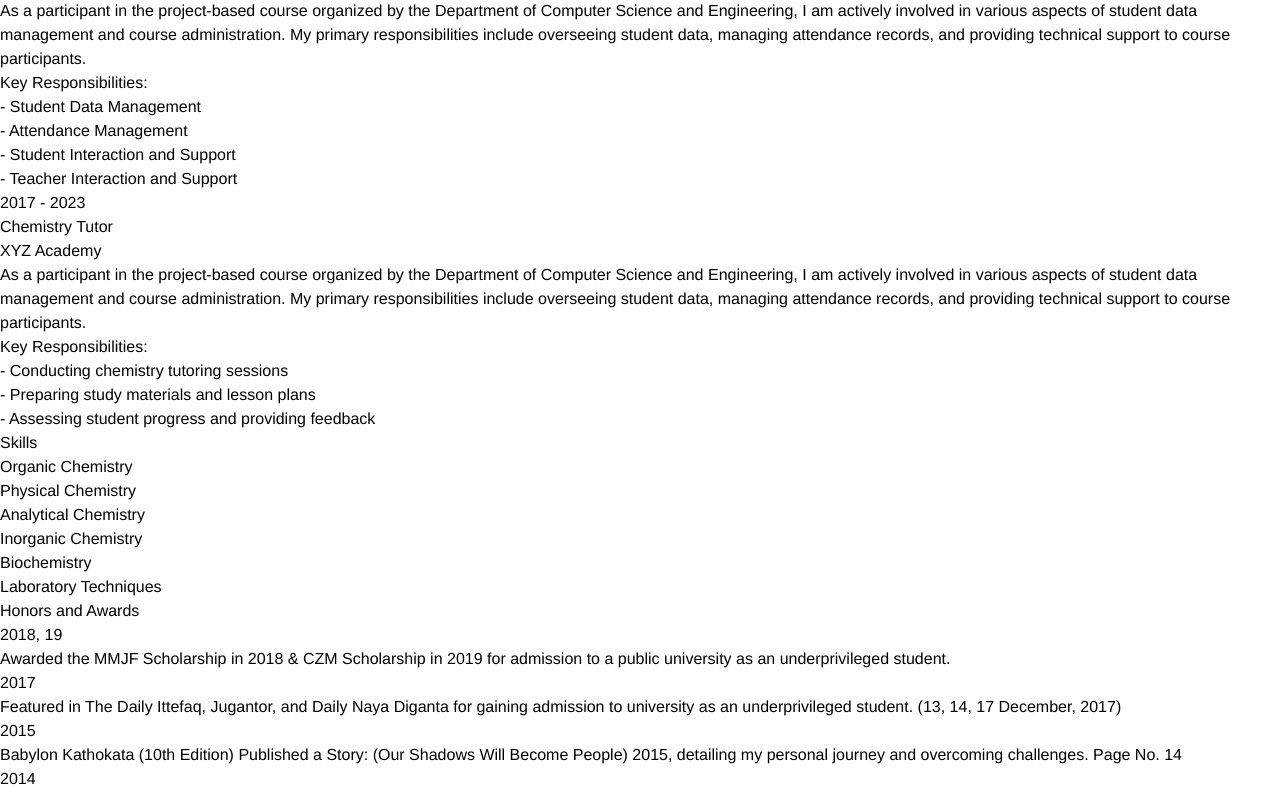
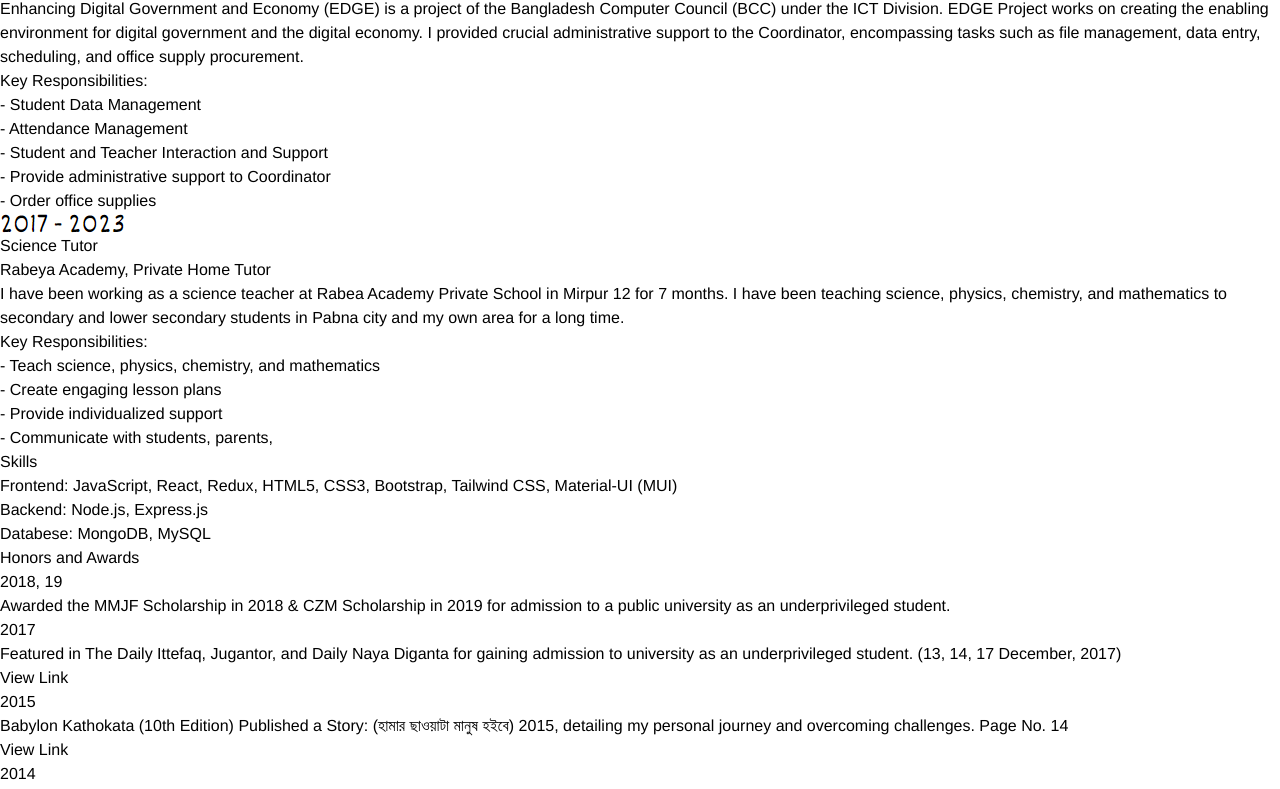
Before and after one commit to codebymojnu/mojnu-portfolio, a React (Vite) app: page / in a window 1280 px wide. Shown: the part 2670-3459 px from the top of the page. Built offline with nearby package versions, Linux system fonts and the light colour scheme; a web font is replaced by a local one.

Commit message:
skill and honor section update

```diff
--- a/src/App.jsx
+++ b/src/App.jsx
@@ -13,7 +13,7 @@
     >
       <Router>
         <Navbar />
-        <div className="container mx-auto p-4 w-full md:max-w-4xl  m-2  md:p-8 border border-gray-300 rounded-lg shadow-md">
+        <div className="container mx-auto p-4 w-full md:max-w-4xl  m-2 mt-0 md:p-8 shadow-xs">
           <Routes>
             <Route path="/" element={<Home />} />
           </Routes>
--- a/src/components/HomePage/FirstSection.jsx
+++ b/src/components/HomePage/FirstSection.jsx
@@ -9,7 +9,7 @@
 
 function FirstSection() {
   return (
-    <section className="py-4">
+    <section className="py-4 mb-4">
       <div className="container mx-auto px-4">
         <div className="flex flex-col items-center">
           <div className="w-48 h-48 rounded-full overflow-hidden">
@@ -21,7 +21,7 @@
           </div>
           <img src="/name.png" alt="mojnu" />
 
-          <p className="text-2xl font-bold mb-4">
+          <p className="text-2xl mb-4">
             <Typewriter
               options={{
                 strings: [
--- a/src/components/HomePage/HonorsAndAwardSection.jsx
+++ b/src/components/HomePage/HonorsAndAwardSection.jsx
@@ -4,31 +4,37 @@
       year: "2018, 19",
       award:
         "Awarded the MMJF Scholarship in 2018 & CZM Scholarship in 2019 for admission to a public university as an underprivileged student.",
+      link: "",
     },
     {
       year: "2017",
       award:
         "Featured in The Daily Ittefaq, Jugantor, and Daily Naya Diganta for gaining admission to university as an underprivileged student. (13, 14, 17 December, 2017)",
+      link: "https://www.ittefaq.com.bd/450373/মজনু-কী-পাবেন-স্বপ্নপূরণ-করতে",
     },
     {
       year: "2015",
       award:
-        "Babylon Kathokata (10th Edition) Published a Story: (Our Shadows Will Become People) 2015, detailing my personal journey and overcoming challenges. Page No. 14",
+        "Babylon Kathokata (10th Edition) Published a Story: (হামার ছাওয়াটা মানুষ হইবে) 2015, detailing my personal journey and overcoming challenges. Page No. 14",
+      link: "https://babylonkathokata.com/2015/12/15/ব্যাবিলন-কথকতা-১০ম-সংখ্য/",
     },
     {
       year: "2014",
       award:
         "Featured on Jugantor, and Uttor Bangla newspaper for great academic performance despite initial challenges. (21 May, 2014)",
+      link: "https://www.uttorbangla.com/33149",
     },
     {
       year: "2014",
       award:
         "Honored for being a poor but brilliant student by DBBL, IBBL, Babylon Group for achieving GPA: 5.00 (All Subjects)",
+      link: "",
     },
     {
       year: "2008",
       award:
         "Merit Scholarship of Bangladesh Primary Level Scholarship Examination.",
+      link: "",
     },
     // Add more honors and awards entries as needed
   ];
@@ -46,6 +52,14 @@
                 <p className="mr-4">{item.year}</p>
                 <div>
                   <p>{item.award}</p>
+                  {item.link && (
+                    <a
+                      href={item.link}
+                      className="text-blue-500 hover:underline"
+                    >
+                      View Link
+                    </a>
+                  )}
                 </div>
               </div>
             ))}
--- a/src/components/HomePage/SkillsSection.jsx
+++ b/src/components/HomePage/SkillsSection.jsx
@@ -1,13 +1,18 @@
 export default function SkillsSection() {
-  const skills = [
-    "Organic Chemistry",
-    "Physical Chemistry",
-    "Analytical Chemistry",
-    "Inorganic Chemistry",
-    "Biochemistry",
-    "Laboratory Techniques",
-    // Add more skills as needed
+  const frontendSkills = [
+    "JavaScript",
+    "React",
+    "Redux",
+    "HTML5",
+    "CSS3",
+    "Bootstrap",
+    "Tailwind CSS",
+    "Material-UI (MUI)",
   ];
+
+  const backendSkills = ["Node.js", "Express.js"];
+
+  const databaseSkills = ["MongoDB", "MySQL"];
 
   return (
     <section className="">
@@ -16,14 +21,26 @@
           <h2 className="text-xl font-bold mb-4 pb-2 border-b border-gray-300">
             Skills
           </h2>
-          <div className="container mx-auto w-100">
-            <ul className="list-disc list-inside">
-              {skills.map((skill, index) => (
-                <li key={index} className="mb-2">
-                  {skill}
-                </li>
-              ))}
-            </ul>
+          <div className="grid grid-cols-3 gap-4 content-stetch">
+            <div className="mb-4">
+              <p>
+                <span className="font-bold">Frontend: </span>
+                {frontendSkills.join(", ")}
+              </p>
+            </div>
+
+            <div className="mb-4">
+              <p>
+                <span className="font-bold">Backend: </span>
+                {backendSkills.join(", ")}
+              </p>
+            </div>
+            <div className="mb-4">
+              <p>
+                <span className="font-bold">Databese: </span>
+                {databaseSkills.join(", ")}
+              </p>
+            </div>
           </div>
         </div>
       </div>
--- a/src/components/HomePage/WorkExperienceSection.jsx
+++ b/src/components/HomePage/WorkExperienceSection.jsx
@@ -1,28 +1,30 @@
 export default function WorkExperienceSection() {
   const workExperience = [
     {
-      year: "2024 - Present",
-      position: "Office Assistant",
-      institution: "PUST EDGE Project, Department of CSE",
+      year: "/workYear1.PNG",
+      position: "Office Staff",
+      institution: "EDGE Project, Department of CSE, PUST",
       description:
-        "As a participant in the project-based course organized by the Department of Computer Science and Engineering, I am actively involved in various aspects of student data management and course administration. My primary responsibilities include overseeing student data, managing attendance records, and providing technical support to course participants.",
+        "Enhancing Digital Government and Economy (EDGE) is a project of the Bangladesh Computer Council (BCC) under the ICT Division. EDGE Project works on creating the enabling environment for digital government and the digital economy. I provided crucial administrative support to the Coordinator, encompassing tasks such as file management, data entry, scheduling, and office supply procurement. ",
       responsibilities: [
         "Student Data Management",
         "Attendance Management",
-        "Student Interaction and Support",
-        "Teacher Interaction and Support",
+        "Student and Teacher Interaction and Support",
+        "Provide administrative support to Coordinator",
+        "Order office supplies",
       ],
     },
     {
-      year: "2017 - 2023",
-      position: "Chemistry Tutor",
-      institution: "XYZ Academy",
+      year: "/workYear2.PNG",
+      position: "Science Tutor",
+      institution: "Rabeya Academy, Private Home Tutor",
       description:
-        "As a participant in the project-based course organized by the Department of Computer Science and Engineering, I am actively involved in various aspects of student data management and course administration. My primary responsibilities include overseeing student data, managing attendance records, and providing technical support to course participants.",
+        "I have been working as a science teacher at Rabea Academy Private School in Mirpur 12 for 7 months. I have been teaching science, physics, chemistry, and mathematics to secondary and lower secondary students in Pabna city and my own area for a long time.",
       responsibilities: [
-        "Conducting chemistry tutoring sessions",
-        "Preparing study materials and lesson plans",
-        "Assessing student progress and providing feedback",
+        "Teach science, physics, chemistry, and mathematics",
+        "Create engaging lesson plans",
+        "Provide individualized support",
+        "Communicate with students, parents,",
       ],
     },
     // Add more work experience entries as needed
@@ -35,10 +37,13 @@
           <h2 className="text-xl font-bold mb-4 pb-2 border-b border-gray-300">
             Work Experience
           </h2>
-          <div className="grid grid-cols-1 md:grid-cols-2 gap-4">
+          <div className="grid grid-cols-1 md:grid-cols-2 gap-y-10 lg:gap-x-4">
             {workExperience.map((item, index) => (
-              <div key={index} className="bg-white rounded-lg shadow-md p-6">
-                <p className="text-gray-700 font-bold">{item.year}</p>
+              <div
+                key={index}
+                className="bg-white rounded-lg  lg:mb-0 lg:shadow-sm lg:p-6"
+              >
+                <img src={item.year} alt="work year" />
                 <p className="text-lg font-semibold mt-2">{item.position}</p>
                 <p className="text-gray-600">{item.institution}</p>
                 <p className="text-gray-700 mt-2">{item.description}</p>
--- a/src/components/Navbar.jsx
+++ b/src/components/Navbar.jsx
@@ -29,7 +29,7 @@
   };
 
   return (
-    <nav className="container mx-auto w-full md:max-w-4xl bg-white shadow-lg">
+    <nav className="container mx-auto w-full md:max-w-4xl bg-white shadow-sm">
       <div className="max-w-7xl mx-auto px-4 py-2">
         <div className="flex justify-between items-center">
           <NavLink to="/">
```
Also changed, not shown: public/workYear1.PNG (added), public/workYear2.PNG (added).
